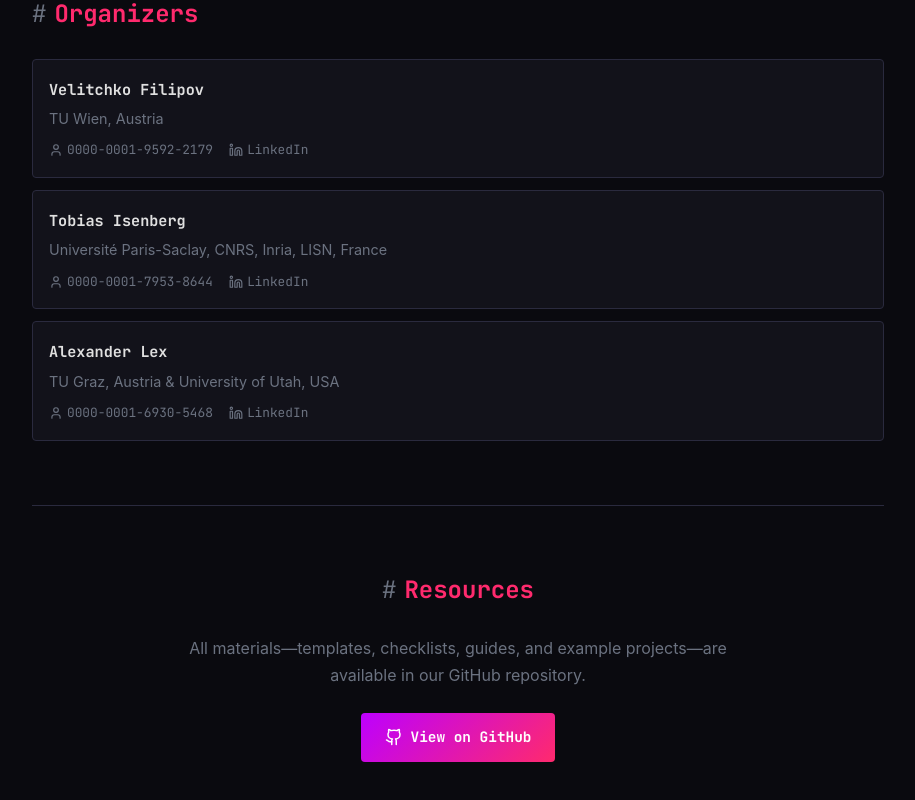
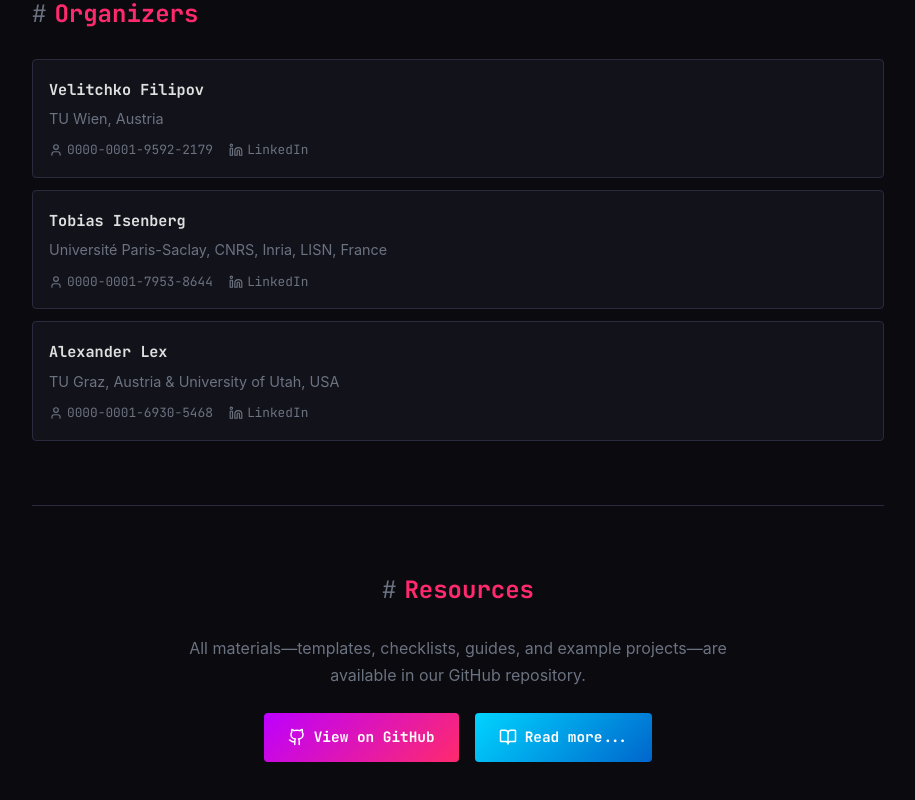
Before and after one commit to velitchko/README.md, a React (Vite) app: page / in a window 1280 px wide. Shown: the part 1900-2700 px from the top of the page, without its empty margins (182-1097 px from the left). Built offline with nearby package versions, Linux system fonts and the light colour scheme.

Commit message:
blog post linked

```diff
--- a/src/App.jsx
+++ b/src/App.jsx
@@ -1,5 +1,5 @@
 import { useState, useEffect } from 'react';
-import { Github, Sun, Moon, Linkedin, User } from 'lucide-react';
+import { Github, Sun, Moon, Linkedin, User, BookOpen } from 'lucide-react';
 import './index.css';
 
 function App() {
@@ -199,6 +199,7 @@ function App() {
             All materials—templates, checklists, guides, and example projects—are available in our
             GitHub repository.
           </p>
+          <div className="resources-buttons">
             <a
               href="https://github.com/velitchko/README.md"
               target="_blank"
@@ -208,6 +209,16 @@ function App() {
               <Github size={18} />
               View on GitHub
             </a>
+            <a
+              href="https://velitchko.github.io/blog/readme-2026"
+              target="_blank"
+              rel="noopener noreferrer"
+              className="btn btn-blog"
+            >
+              <BookOpen size={18} />
+              Read more...
+            </a>
+          </div>
         </section>
       </main>
     </>
--- a/src/index.css
+++ b/src/index.css
@@ -413,6 +413,21 @@ h2 {
   color: #ffffff;
 }
 
+.btn-blog {
+  background: linear-gradient(135deg, #00d4ff, #0066cc);
+}
+
+.btn-blog:hover {
+  box-shadow: 0 4px 20px rgba(0, 180, 255, 0.4);
+}
+
+.resources-buttons {
+  display: flex;
+  gap: 1rem;
+  justify-content: center;
+  flex-wrap: wrap;
+}
+
 /* Responsive */
 @media (max-width: 768px) {
   .hero h1 {
```
Lines whose indentation alone changed are shown as unchanged.
